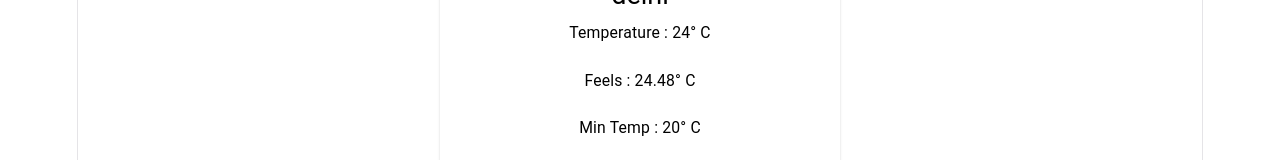
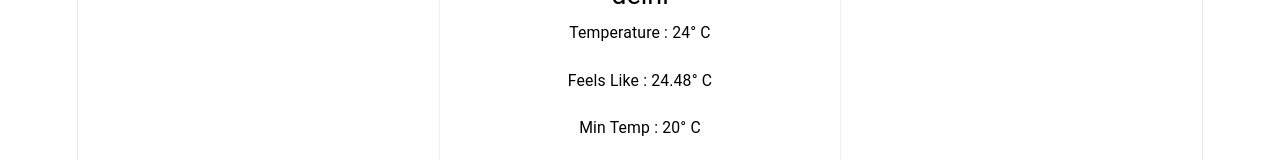
Before and after one commit to OfficialPiyushJha/Weather-App, a React (Vite) app: page / in a window 1280 px wide. Shown: the part 585-745 px from the top of the page. Built offline with nearby package versions, Linux system fonts and the light colour scheme.

Commit message:
Update 'Feels' to 'Feels Like' in WeatherInfo

```diff
--- a/src/WeatherInfo.jsx
+++ b/src/WeatherInfo.jsx
@@ -31,7 +31,7 @@ export default function WeatherInfo({info}) {
                     <Typography variant="body2" sx={{ color: 'text.secondary' }}>
 
                         <div>Temperature : {info.temp}&deg; C</div>
-                        <div>Feels : {info.feels_like}&deg; C</div>
+                        <div>Feels Like : {info.feels_like}&deg; C</div>
                         <div>Min Temp : {info.temp_min}&deg; C</div>
                         <div>Max Temp : {info.temp_max}&deg; C</div>
                         <div>Humidity : {info.humidity}</div>
```
